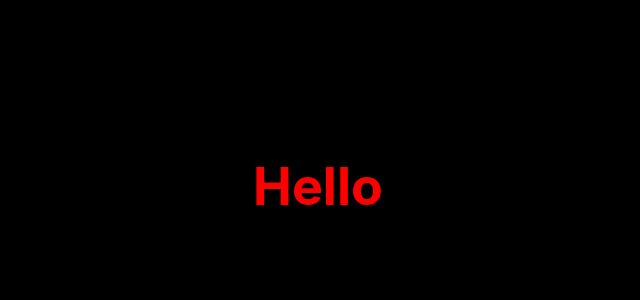
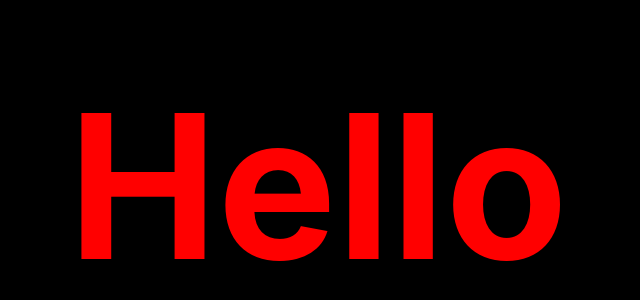
Before and after one commit to RAFiasyam/learn-react-hook, a React (Create React App) app: page / in a window 1280 px wide. Shown: the part 214-514 px from the top of the page, without its empty margins (322-962 px from the left). Built offline with nearby package versions, Linux system fonts and the light colour scheme.

Commit message:
you can do this too

```diff
--- a/src/App.js
+++ b/src/App.js
@@ -2,9 +2,14 @@ import './App.css';
 
 
 function App() {
+  const myHeader = {
+    color: 'red',
+    fontSize: '200px',
+    }
+
   return (
     <div className="App-header">
-      <h1 style={{color: 'red'}}>Hello</h1>
+      <h1 style={myHeader}>Hello</h1>
     </div>
   );
 }
```
